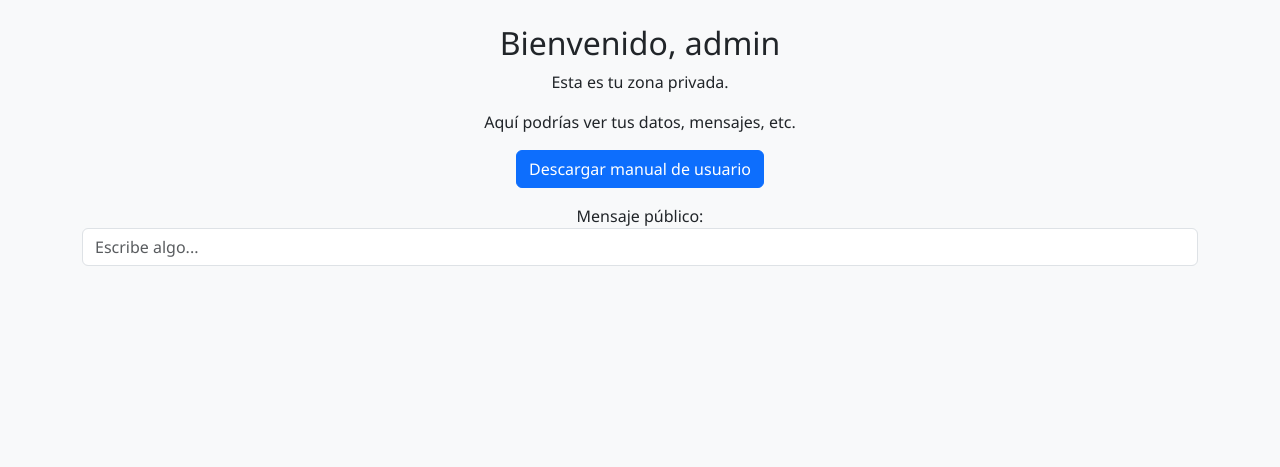
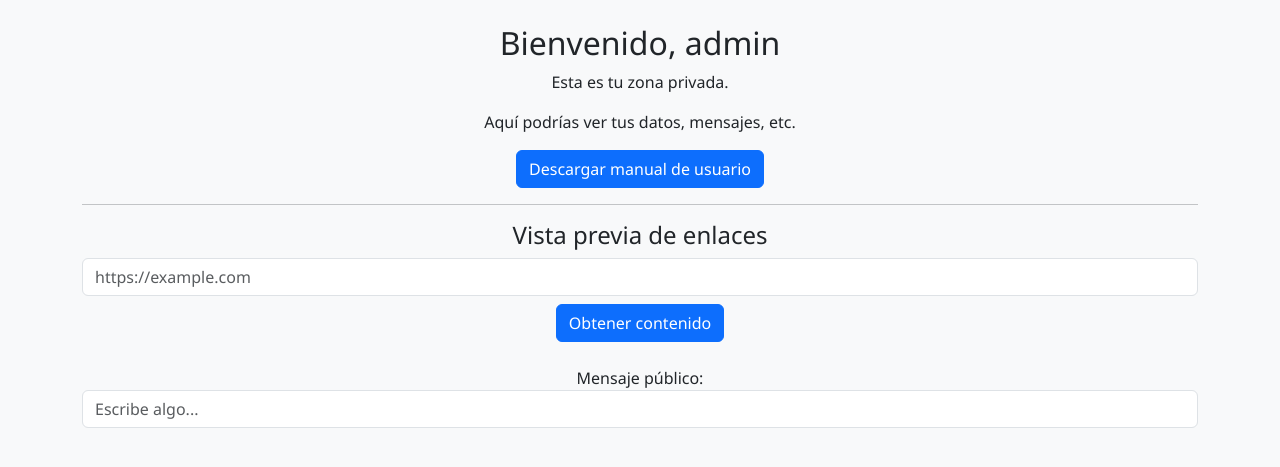
Before and after one commit to ivmrz/TFG, a Flask app: page /dashboard in a window 1280 px wide. Shown: the part 56-523 px from the top of the page. Run offline with Flask 2, Linux system fonts and the light colour scheme; a user stored in the database is signed in.

Commit message:
Cambios A10

```diff
--- a/app.py
+++ b/app.py
@@ -2,6 +2,7 @@ from flask import Flask, request, g, redirect, render_template, session, url_for
 import sqlite3
 import os
 import logging
+import requests
 from werkzeug.security import generate_password_hash, check_password_hash
 from datetime import timedelta
 
@@ -96,6 +97,8 @@ def login():
 
 @app.route('/users')
 def users():
+    if 'user_id' not in session:
+        return redirect(url_for('login'))
     cur = get_db().execute("SELECT id, username FROM users")
     users = cur.fetchall()
     cur.close()
@@ -170,6 +173,14 @@ def file():
     return send_file(safe_path, as_attachment=True)
 #----------------------------------------------------------------------------------------------------------------------------------
 
+@app.route('/fetch')
+def fetch():
+    if 'user_id' not in session:
+        return redirect(url_for('login'))
+    url = request.args.get('url', '')
+    response = requests.get(url)
+    return response.text
+
 if __name__ == '__main__':
     # Si la BD no existe, crearla a partir de schema.sql
     if not os.path.exists(DATABASE):
--- a/templates/dashboard.html
+++ b/templates/dashboard.html
@@ -5,11 +5,29 @@
     <h2>Bienvenido, {{ username }}</h2>
     <p>Esta es tu zona privada.</p>
     <p>Aquí podrías ver tus datos, mensajes, etc.</p>
+<!--------------------------------------------------------------------------------------------------------------->
+    <!-- A07 -->
     <p class="mt-3">
       <a href="/file?name=manual.txt" class="btn btn-primary">
         Descargar manual de usuario
       </a>
     </p>
+<!--------------------------------------------------------------------------------------------------------------->
+    <!-- A10 -->
+    <hr>
+    <h4>Vista previa de enlaces</h4>
+    <form action="/fetch" method="get">
+      <input
+        type="text"
+        name="url"
+        class="form-control"
+        placeholder="https://example.com">
+      <button class="btn btn-primary mt-2">
+        Obtener contenido
+      </button>
+    </form>
+    <br>
+<!--------------------------------------------------------------------------------------------------------------->
     <form method="get">
       <label>Mensaje público:</label>
       <input type="text" name="msg" class="form-control" placeholder="Escribe algo...">
```
Also changed, not shown: 1 other file.
